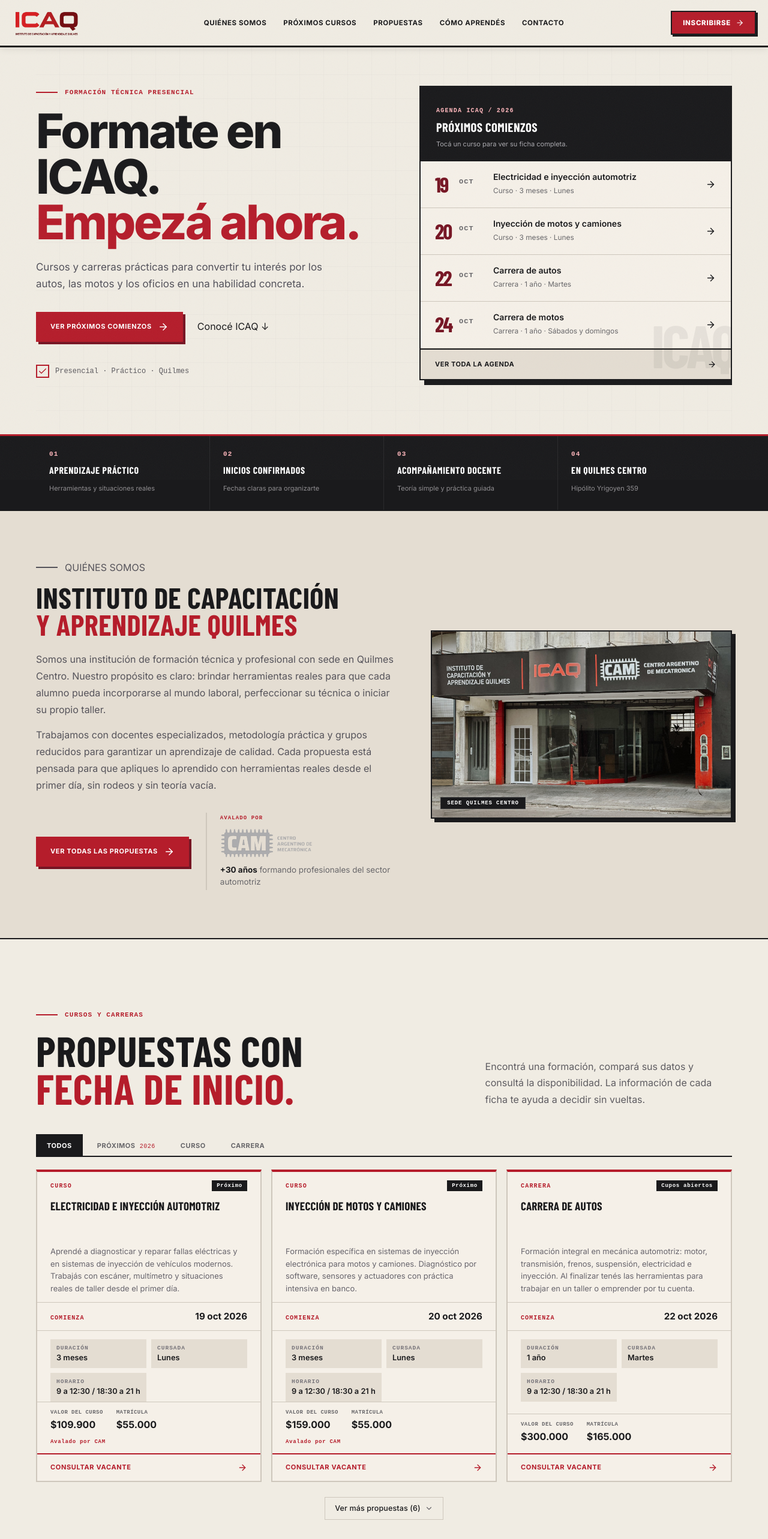
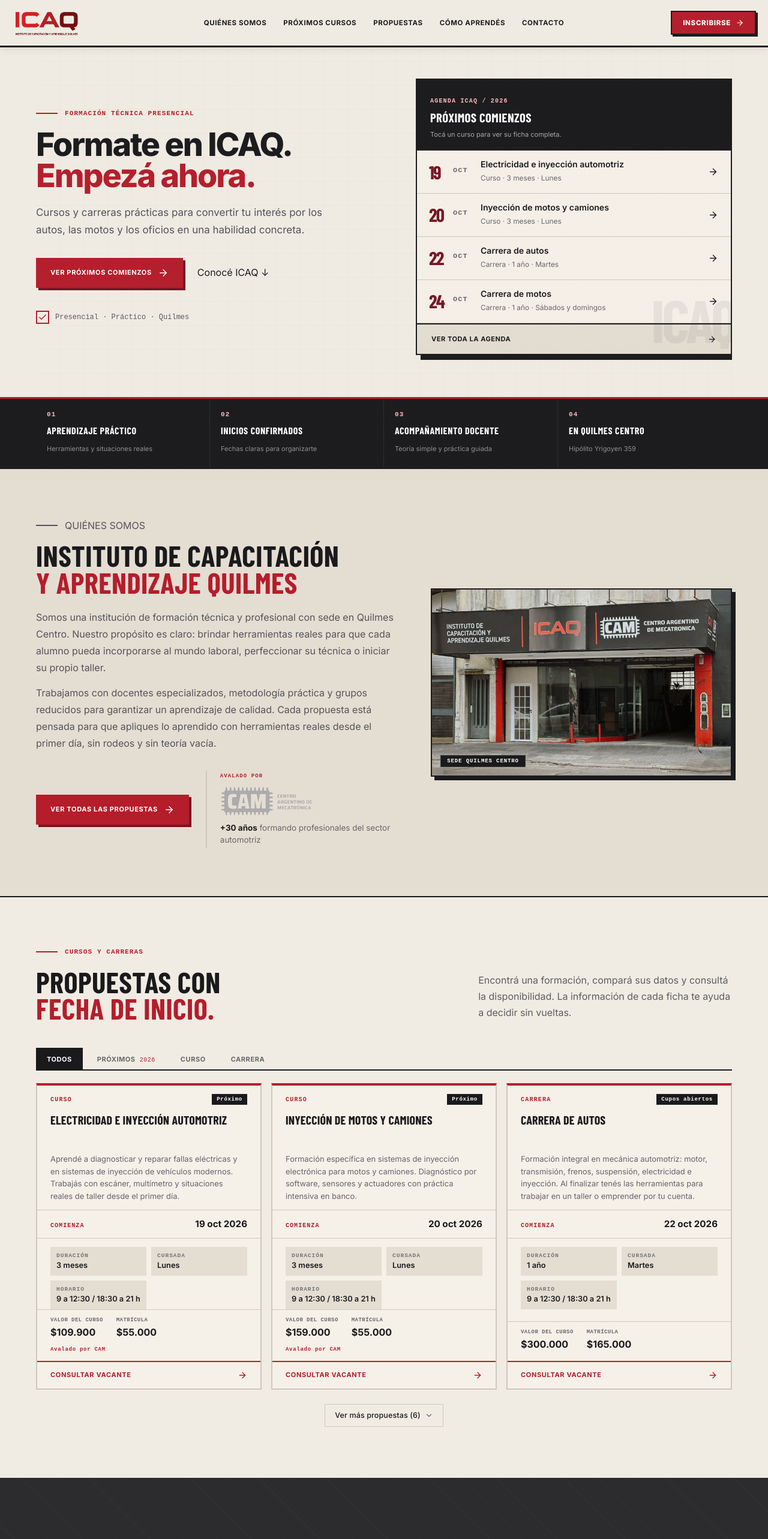
Before and after one commit to TinaDigital/icaq, a Next.js app: page / in a window 1280 px wide. Shown: the top 2566 px of the page at 60% size. Built offline with nearby package versions, Linux system fonts and the light colour scheme; a web font is replaced by a local one.

Commit message:
actualizaciono de tamaños de secciones responsive

```diff
--- a/app/globals.css
+++ b/app/globals.css
@@ -381,7 +381,7 @@ h3,
   font-family: var(--font-body), -apple-system, BlinkMacSystemFont, 'Segoe UI', Roboto, 'Helvetica Neue', Arial, sans-serif;
   font-weight: 800;
   text-transform: none;
-  font-size: clamp(3.2rem, 6.2vw, 5.6rem);
+  font-size: clamp(2.6rem, 4.2vw, 5.2rem);
   line-height: .96;
   letter-spacing: -.04em;
   max-width: 750px
@@ -703,7 +703,7 @@ h2 em {
 .section-heading h2,
 .faq-heading h2 {
   margin: 0;
-  font-size: clamp(3rem, 5.5vw, 5.6rem);
+  font-size: clamp(2.4rem, 3.8vw, 4.8rem);
   line-height: .9;
   letter-spacing: .01em
 }
@@ -1053,7 +1053,7 @@ h2 em {
 .method-section h2,
 .contact-section h2 {
   margin: 20px 0;
-  font-size: clamp(3rem, 5.5vw, 5.8rem);
+  font-size: clamp(2.4rem, 3.8vw, 4.8rem);
   line-height: .88;
   letter-spacing: .01em
 }
@@ -1334,6 +1334,158 @@ h2 em {
   to {
     opacity: 1;
     transform: none
+  }
+}
+
+/* ── NOTEBOOK & LAPTOP SCREENS (1025px - 1440px) ── */
+@media(max-width:1440px) {
+  .hero {
+    min-height: auto;
+    padding: 52px 0 70px;
+    gap: 48px;
+  }
+
+  .proposals,
+  .method-section,
+  .contact-section,
+  .faq-section {
+    padding: 85px 0;
+  }
+
+  .section-heading {
+    gap: 50px;
+  }
+
+  .method-grid,
+  .contact-grid,
+  .faq-section {
+    gap: 64px;
+  }
+
+  .quienes-section {
+    padding: 70px 0;
+  }
+
+  .quienes-grid {
+    gap: 44px;
+  }
+
+  .photo-slot--featured {
+    max-height: 320px;
+  }
+
+  .catalog-card {
+    min-height: 460px;
+  }
+
+  .catalog-card h3 {
+    min-height: 54px;
+    font-size: 1.25rem;
+  }
+
+  .agenda-heading {
+    padding: 20px 22px 16px;
+  }
+
+  .agenda-item {
+    padding: 15px 20px;
+    grid-template-columns: 74px 1fr 18px;
+    gap: 12px;
+  }
+
+  .agenda-date b {
+    font-size: 1.95rem;
+  }
+
+  .trust-grid>div {
+    padding: 20px 18px;
+  }
+}
+
+@media(max-width:1200px) {
+  .section-shell {
+    width: min(1080px, calc(100% - 40px));
+  }
+
+  .site-header {
+    height: 70px;
+  }
+
+  .main-nav button {
+    font-size: 11px;
+    padding: 6px 9px;
+  }
+
+  .hero {
+    padding: 44px 0 60px;
+    gap: 36px;
+  }
+
+  .hero-lead {
+    font-size: 1rem;
+    line-height: 1.6;
+    max-width: 480px;
+  }
+
+  .proposals,
+  .method-section,
+  .contact-section,
+  .faq-section {
+    padding: 72px 0;
+  }
+
+  .method-grid,
+  .contact-grid,
+  .faq-section {
+    gap: 48px;
+  }
+
+  .method-steps>div {
+    padding: 18px 0 18px 58px;
+  }
+
+  .method-steps span {
+    font-size: 1.9rem;
+    top: 18px;
+  }
+
+  .course-catalog {
+    gap: 14px;
+  }
+
+  .catalog-card {
+    min-height: 440px;
+  }
+
+  .catalog-card>*:not(.catalog-top) {
+    padding-left: 18px;
+    padding-right: 18px;
+  }
+
+  .catalog-top {
+    padding: 12px 18px 0;
+  }
+
+  .quienes-section {
+    padding: 60px 0;
+  }
+
+  .quienes-grid {
+    gap: 36px;
+  }
+
+  .quienes-bottom {
+    gap: 20px;
+    margin-top: 24px;
+  }
+
+  .cam-box {
+    padding: 4px 0 4px 18px;
+  }
+
+  .cam-logo {
+    max-width: 210px;
+    height: 44px;
   }
 }
 
```
